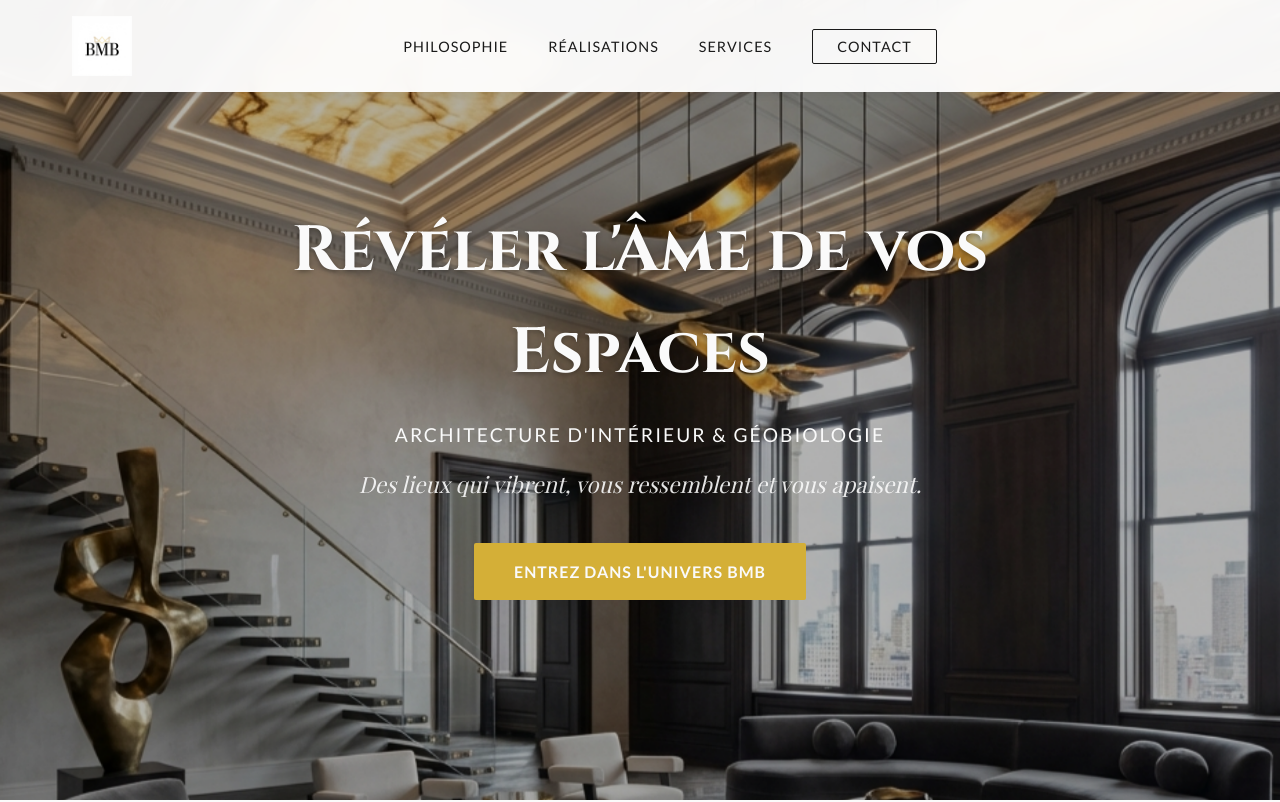
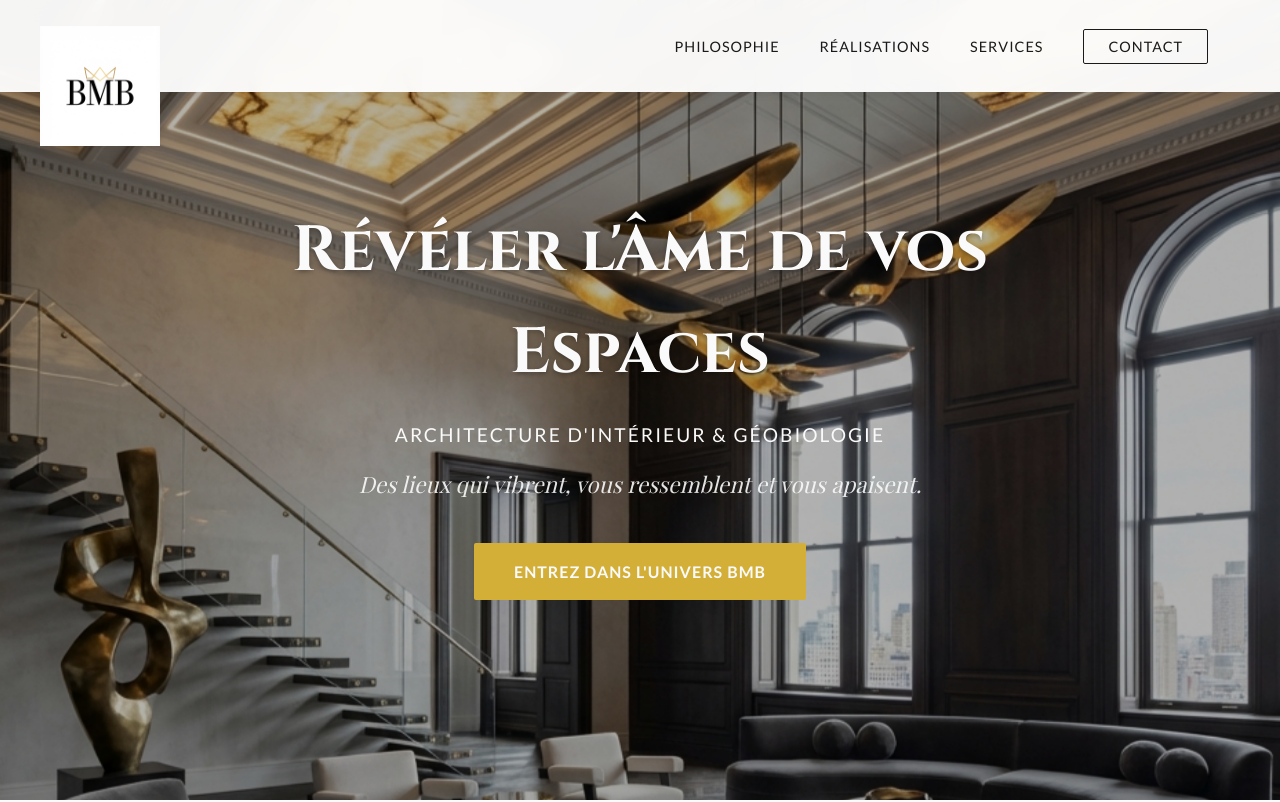
Before and after one commit to BenjaminOhana/bmb-portfolio, a website built with Vite: page index.html in a window 1280 px wide. Shown: the top 802 px of the page. Built offline with nearby package versions, Linux system fonts and the light colour scheme; a web font is replaced by a local one.

Commit message:
Design: Agrandissement du logo avec effet de débordement

```diff
--- a/src/main.js
+++ b/src/main.js
@@ -37,13 +37,19 @@ document.addEventListener('DOMContentLoaded', () => {
 
   // Header Scroll Effect
   const header = document.getElementById('header');
+  const logoImg = document.querySelector('.logo img');
+
   window.addEventListener('scroll', () => {
     if (window.scrollY > 50) {
       header.style.boxShadow = '0 4px 20px rgba(0,0,0,0.1)';
       header.style.padding = '0.5rem 0';
+      logoImg.style.height = '80px'; // Shrink logo on scroll
+      logoImg.style.top = '5px';
     } else {
       header.style.boxShadow = '0 2px 10px rgba(0,0,0,0.05)';
       header.style.padding = '1rem 0';
+      logoImg.style.height = '120px'; // Restore large size
+      logoImg.style.top = '10px';
     }
   });
 });
--- a/src/style.css
+++ b/src/style.css
@@ -65,18 +65,32 @@ header {
   padding: 1rem 0;
 }
 
+.logo img {
+  height: 120px;
+  /* Doubled the size */
+  width: auto;
+  position: absolute;
+  /* Take it out of flow to overflow */
+  top: 10px;
+  /* Adjust vertical position */
+  left: 0;
+  transition: height 0.3s ease;
+  /* Smooth resize on scroll */
+}
+
+/* Ensure the nav container handles the absolute logo correctly */
 nav {
   display: flex;
-  justify-content: space-between;
+  justify-content: flex-end;
+  /* Push links to the right since logo is absolute left */
   align-items: center;
   max-width: 1200px;
   margin: 0 auto;
   padding: 0 2rem;
-}
-
-.logo img {
+  position: relative;
+  /* Context for absolute logo */
   height: 60px;
-  width: auto;
+  /* Keep header height stable */
 }
 
 .nav-links {
```
